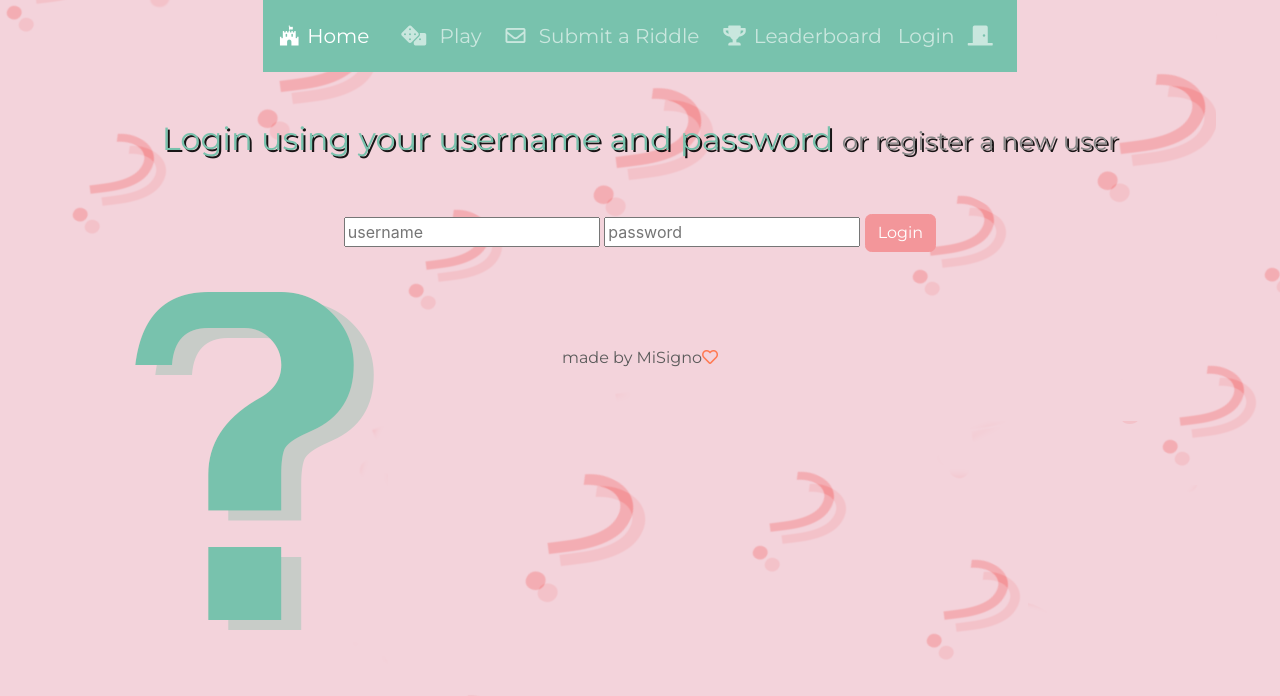
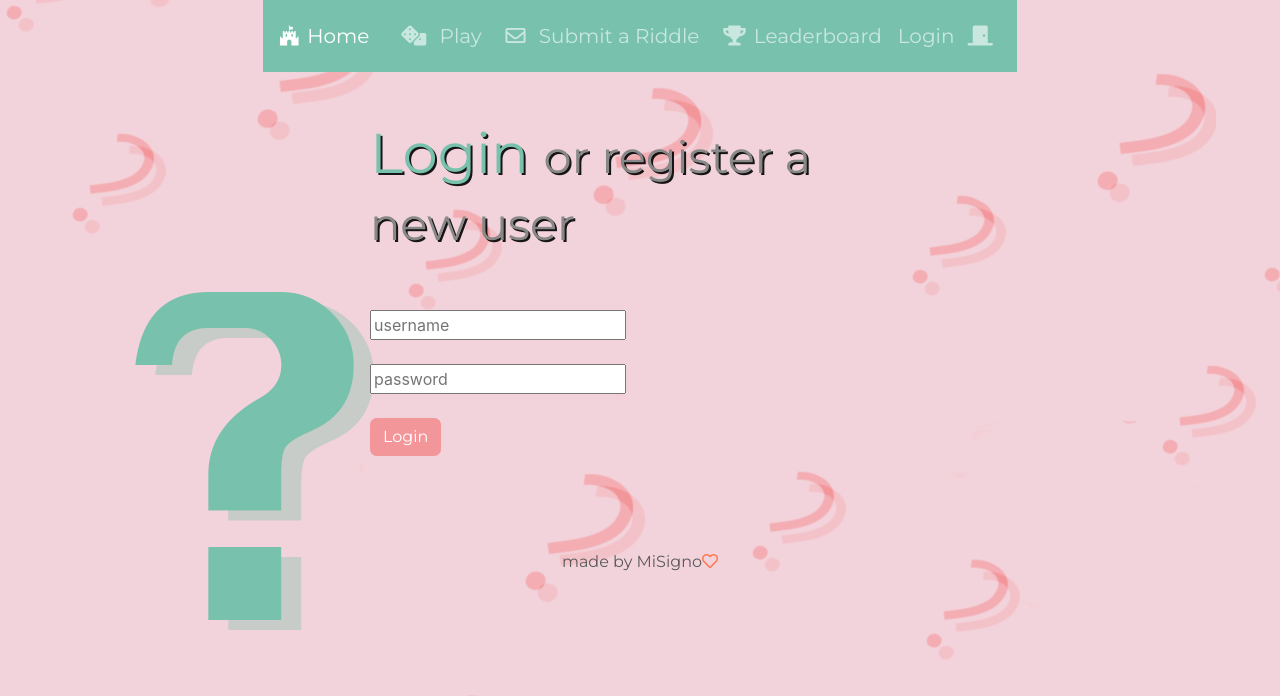
Before and after one commit to Code-Institute-Submissions/pythongameproject, a Flask app: page /login in a window 1280 px wide. Shown: the top 696 px of the page. Run offline with Flask 2, Linux system fonts and the light colour scheme; some libraries are stand-ins or nearby versions.

Commit message:
WIP improves css formatting of login

```diff
--- a/templates/login.html
+++ b/templates/login.html
@@ -1,17 +1,19 @@
 {% extends 'base.html' %} {% block content %}
 <div class="container">
-<div class="row justify-content-md-center mt-5">
-    <div class="col-md-auto">
-        <h2 class="text-primary">Login using your username and password <small class="text-muted">or register a new user</small></h2>
+    <div class="row mt-5">
+        <div class="col-md-6 offset-md-3">
+            <h2 class="display-4 text-primary">Login <small class="text-muted">or register a new user</small></h2>
+        </div>
     </div>
-</div>
-</div>
-<div class="container">
-    <div class="row justify-content-md-center mt-5 mb-5">
-        <div class="col-md-auto">
+    <div class="row mt-5 mb-5">
+        <div class="col-md-6 offset-md-3">
             <form action="/login" method="POST">
                 <input type="text" name="username" placeholder="username" />
+                <br>
+                <br>
                 <input type="password" name="password" placeholder="password" />
+                <br>
+                <br>
                 <button type="submit" class="btn btn-secondary my-2 my-sm-0">Login</button>
             </form>
         </div>
```
